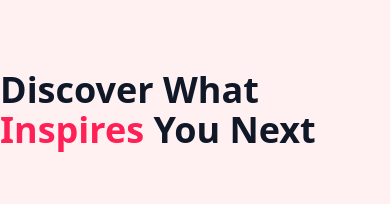
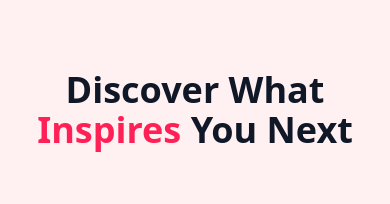
Before and after one commit to hello-sahasraka/OpalGlow, a React (Vite) app in the folder opalglow-frontend/: page /aboutus in a window 390 px wide. Shown: the part 203-407 px from the top of the page. Built offline with nearby package versions, Linux system fonts and the light colour scheme.

Commit message:
style: minor UI styling improvements

```diff
--- a/opalglow-frontend/src/Pages/Client/AboutUs.jsx
+++ b/opalglow-frontend/src/Pages/Client/AboutUs.jsx
@@ -7,7 +7,7 @@ const AboutUs = () => {
       {/* Hero Section */}
       <section className="relative w-full h-[60vh] flex items-center justify-center bg-rose-50">
         <div className="text-2xl sm:text-3xl font-bold text-gray-900 py-8 sm:py-12">
-          <h1 className="text-4xl sm:text-5xl md:text-6xl font-bold">Discover What <span className="text-rose-500">Inspires</span> You Next</h1>
+          <h1 className="text-4xl sm:text-5xl md:text-6xl font-bold text-center px-4">Discover What <span className="text-rose-500">Inspires</span> You Next</h1>
         </div>
         {/* <div className="relative z-10 text-center text-rose-700/80 px-6">
           <h1 className="text-4xl sm:text-5xl md:text-6xl font-bold">About Us</h1>
```
